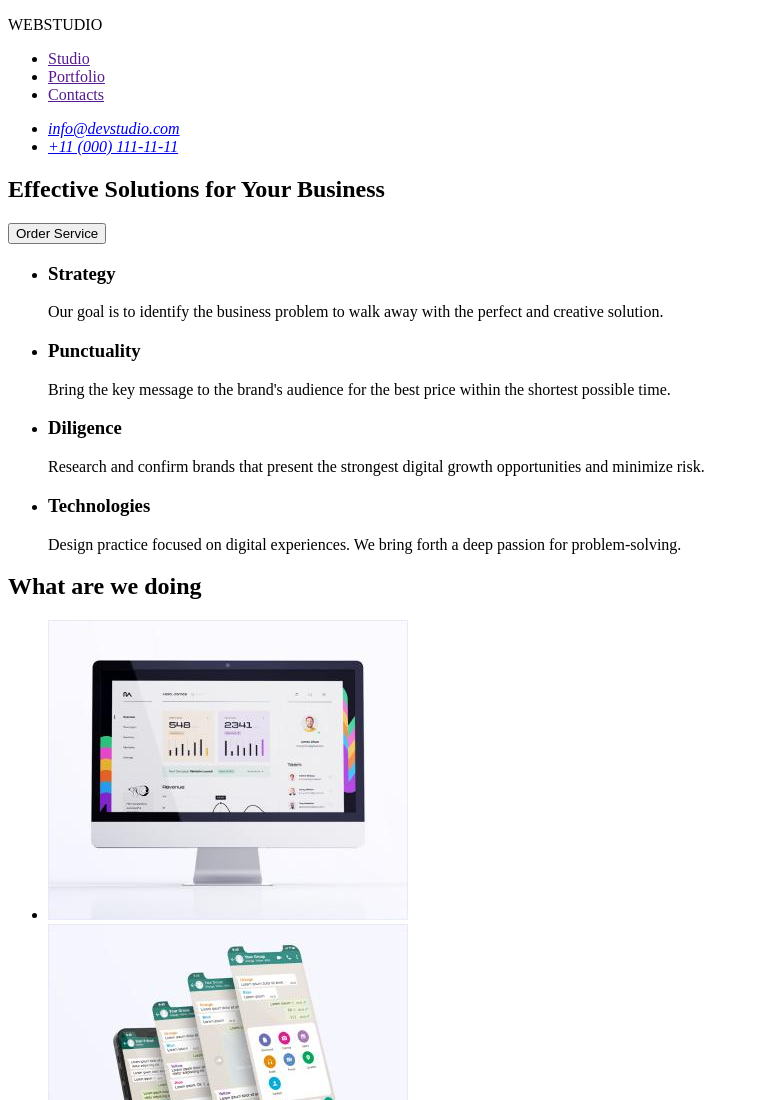
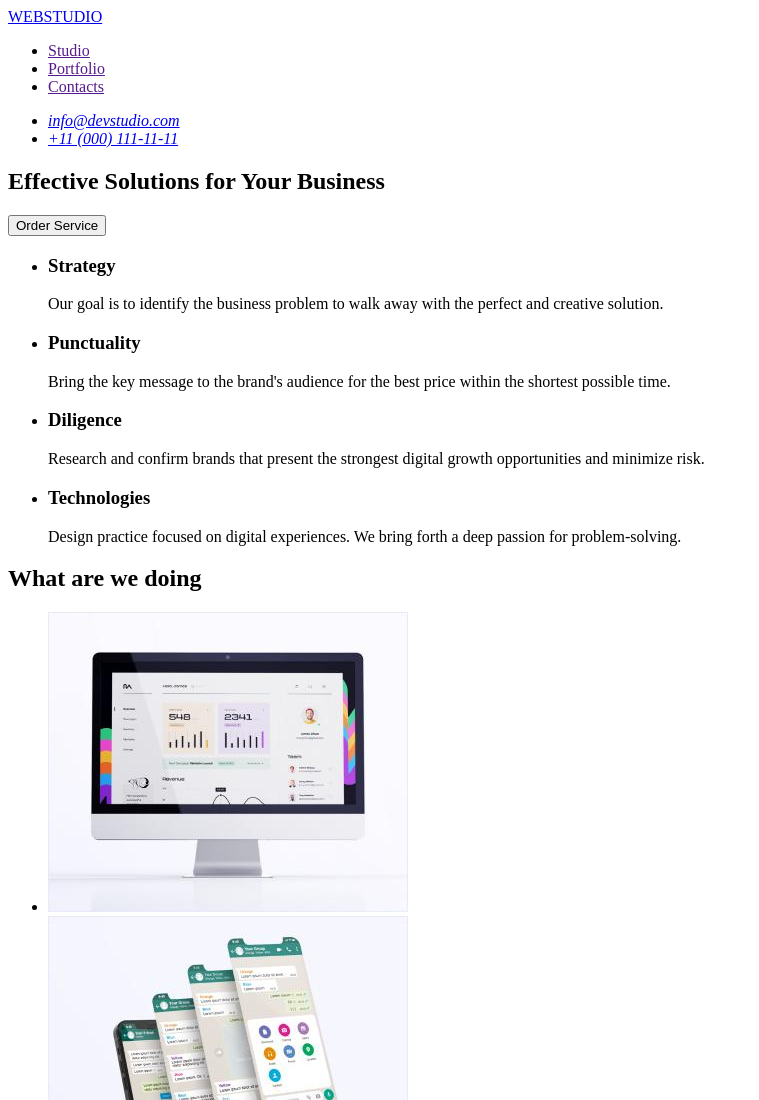
Before and after one commit to SMykhailenko/goit-markup-hw-01, a plain HTML site: page index.html in a window 1280 px wide. Shown: the top 1100 px of the page, without its empty margins (0-759 px from the left). Drawn offline with Linux system fonts and the light colour scheme.

Commit message:
Update index.html

```diff
--- a/index.html
+++ b/index.html
@@ -9,7 +9,7 @@
   <body>
     <header>
       <nav>
-        <p>WEBSTUDIO</p>
+        <a href="./index.html">WEBSTUDIO</a>
         <ul>
           <li>
             <a href="">Studio</a>
```
